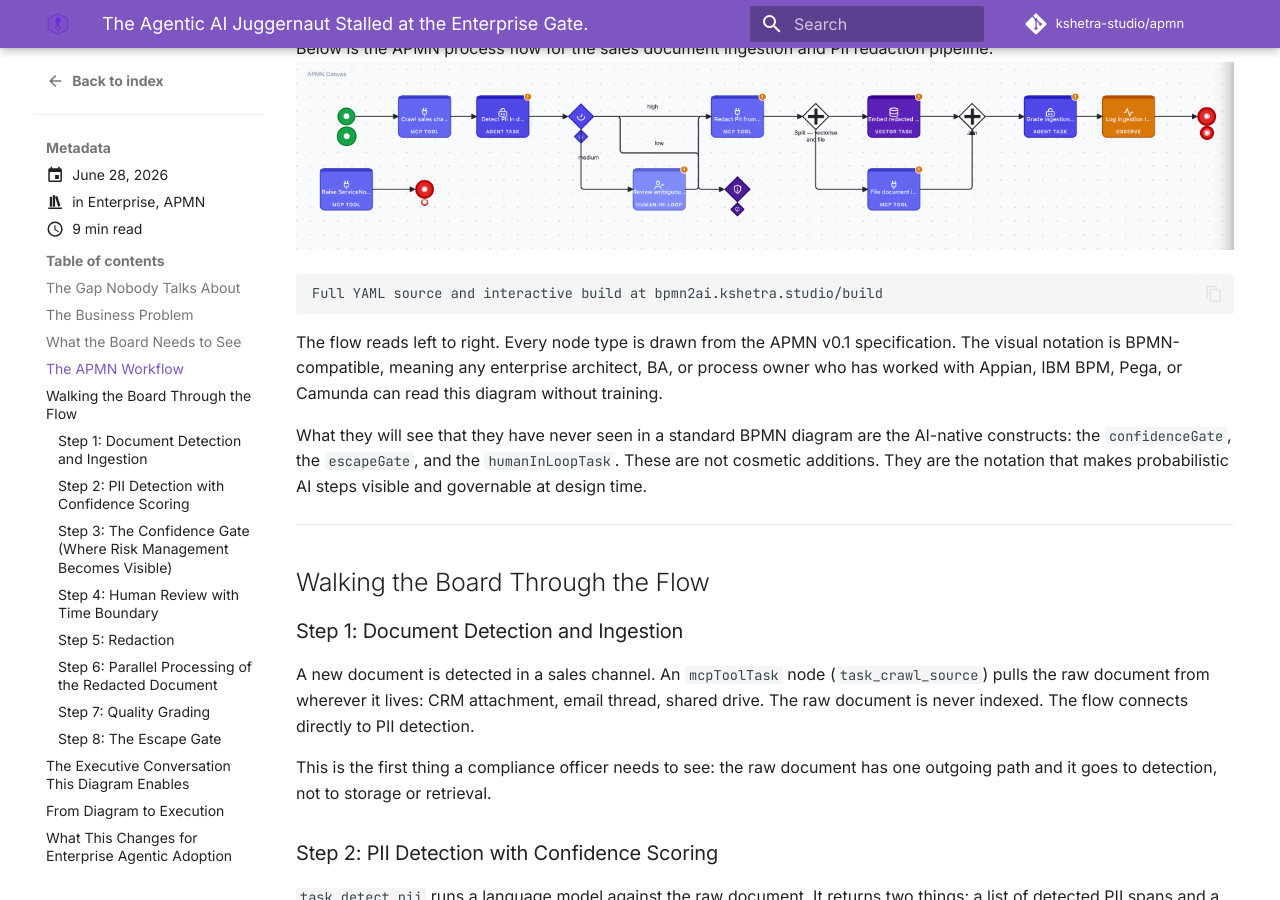
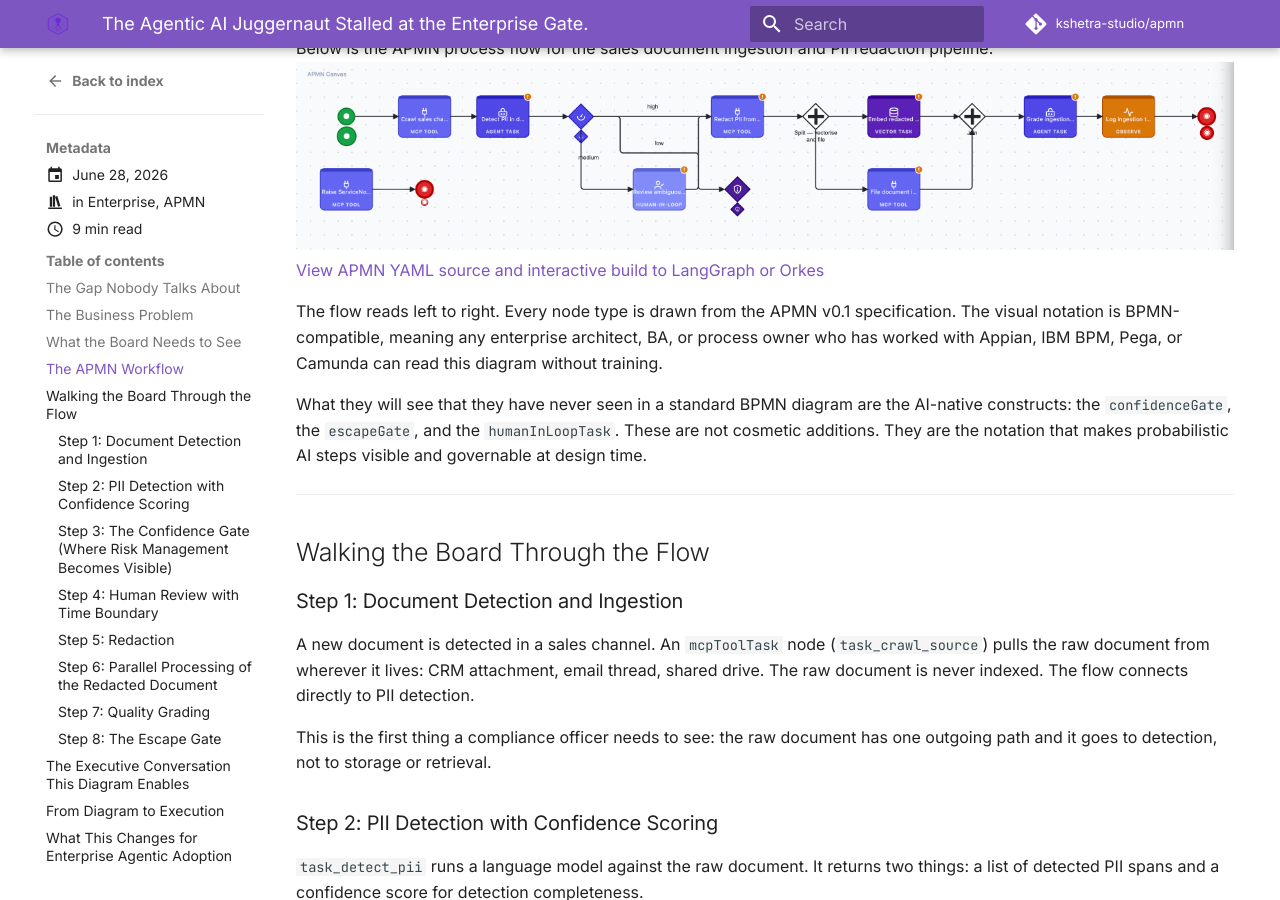
Before and after one commit to kshetra-studio/apmn, an MkDocs documentation site: the page built from docs/articles/posts/master_sales_doc_ingestion_v2.md, in a window 1280 px wide and 900 px high, scrolled down 2160 px. Built offline with MkDocs 1.6.1 and Material for MkDocs 9.7.7, drawn with Linux system fonts in a browser that asks for light colours; comment, search, counter and statistics services are not loaded.

Commit message:
Revise APMN YAML source link in documentation
Updated the link to the APMN YAML source and interactive build.

````diff
--- a/docs/articles/posts/master_sales_doc_ingestion_v2.md
+++ b/docs/articles/posts/master_sales_doc_ingestion_v2.md
@@ -68,9 +68,7 @@ APMN answers all of the same questions in a visual process notation that enterpr
 
 Below is the APMN process flow for the sales document ingestion and PII redaction pipeline.
 ![Sales Doc APMN process diagram](images/Master_Sales_Doc.png)
-```
-Full YAML source and interactive build at bpmn2ai.kshetra.studio/build
-```
+[View APMN YAML source and interactive build to LangGraph or Orkes](https://bpmn2ai.kshetra.studio/build)
 
 The flow reads left to right. Every node type is drawn from the APMN v0.1 specification. The visual notation is BPMN-compatible, meaning any enterprise architect, BA, or process owner who has worked with Appian, IBM BPM, Pega, or Camunda can read this diagram without training.
 
````
